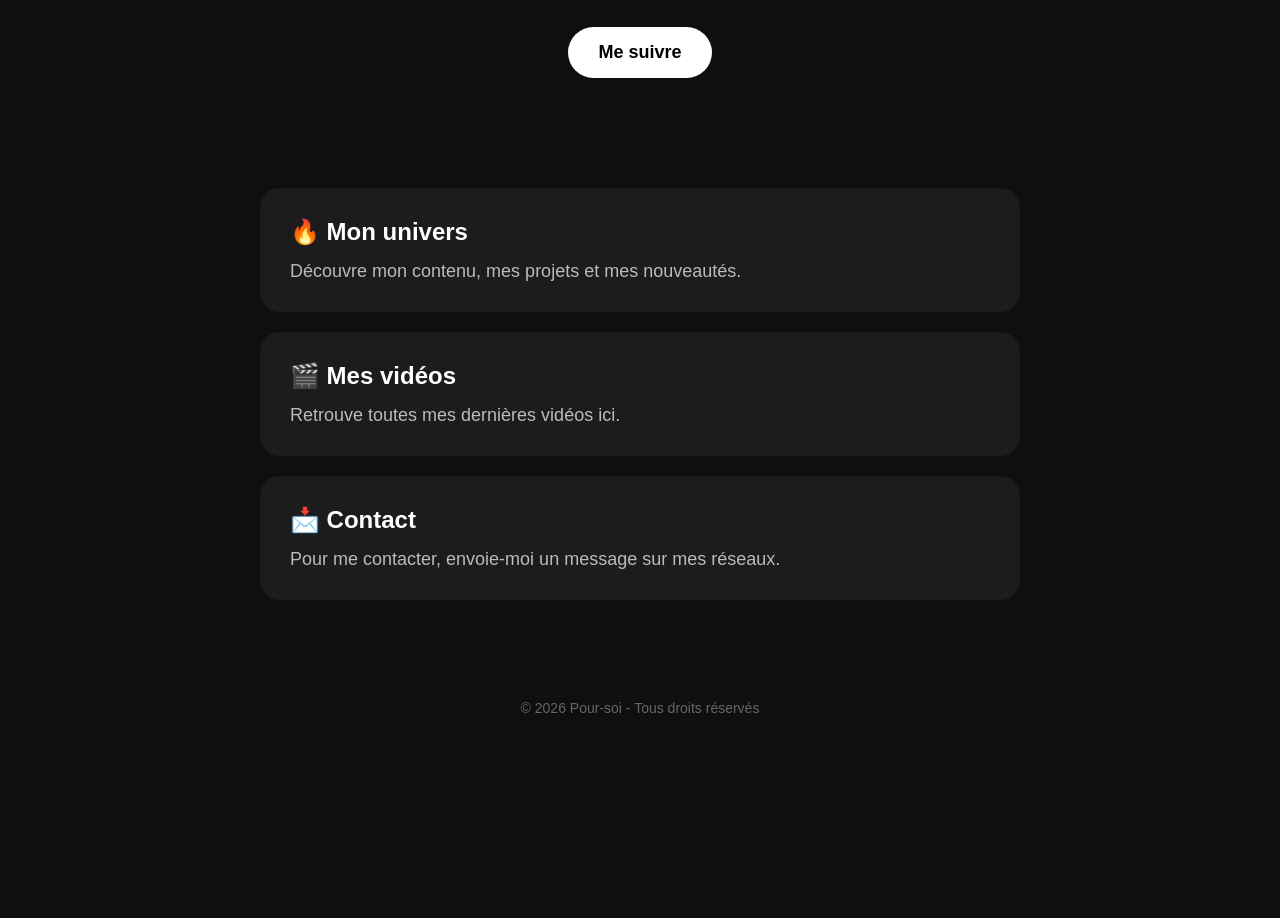
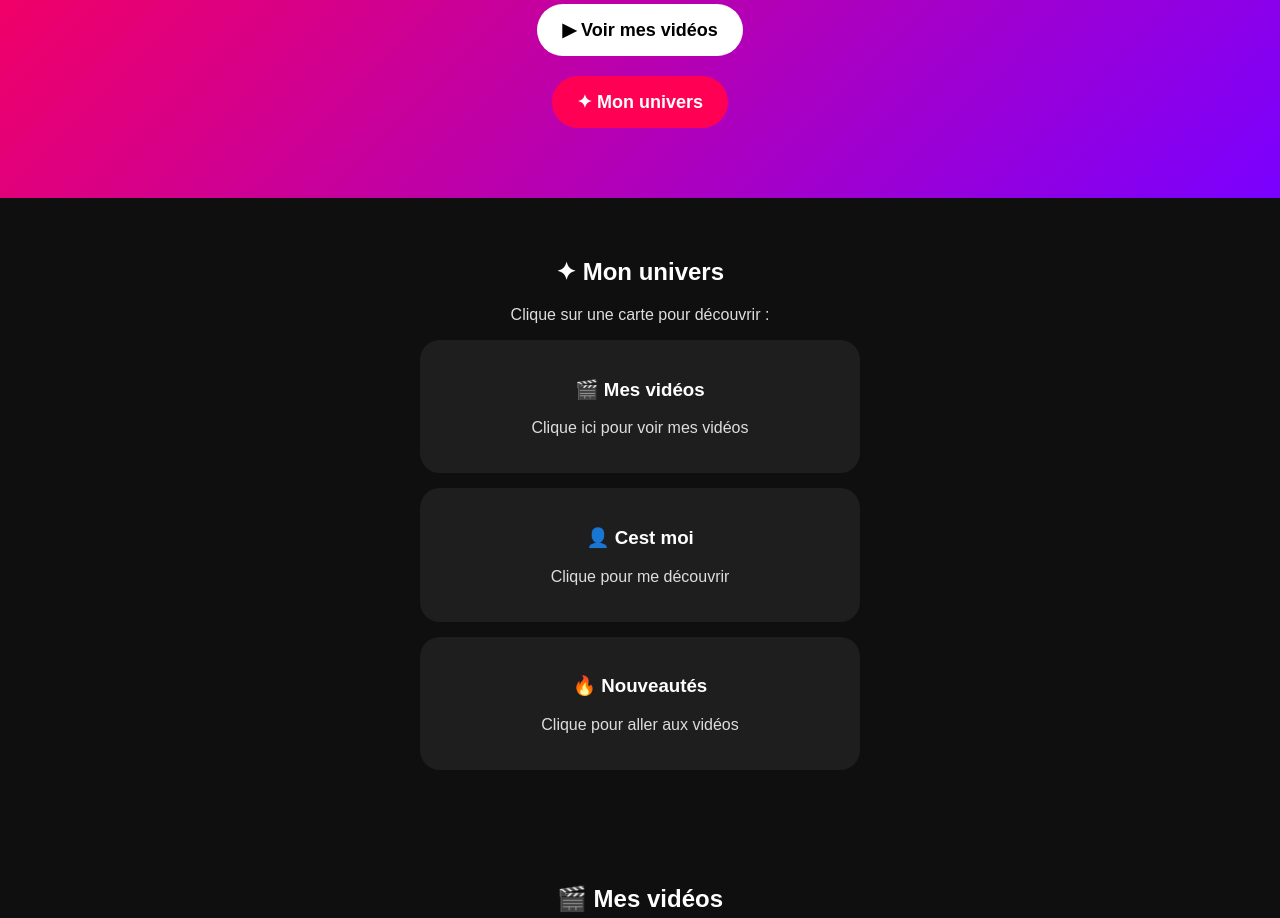
Before and after one commit to jaysyn827/Pour-soi, a plain HTML site: page index.html in a window 1280 px wide. Shown: the part 174-1092 px from the top of the page. Before the commit the page ends 920 px from the top, so only its background shows below. Drawn offline with Linux system fonts and the light colour scheme.

Commit message:
Revise title and improve layout and content
Updated the title and enhanced the layout and styling of the webpage. Added new sections for videos and contact information.

```diff
--- a/index.html
+++ b/index.html
@@ -3,41 +3,75 @@
 <head>
 <meta charset="UTF-8">
 <meta name="viewport" content="width=device-width, initial-scale=1.0">
-<title>Pour-soi</title>
+<title>POUR-SOI - Jaysyn</title>
 <style>
-* { margin:0; padding:0; box-sizing:border-box; font-family: Arial, sans-serif; }
-body { background:#0f0f0f; color:white; text-align:center; }
-header { padding:80px 20px 40px; }
-h1 { font-size:48px; letter-spacing:2px; }
-p { color:#aaa; font-size:18px; margin-top:15px; }
-.btn { display:inline-block; margin-top:30px; background:white; color:black; padding:15px 30px; border-radius:50px; text-decoration:none; font-weight:bold; font-size:18px; }
-section { padding:50px 20px; max-width:800px; margin:auto; }
-.card { background:#1c1c1c; padding:30px; border-radius:20px; margin:20px 0; text-align:left; }
-.card h2 { margin-bottom:10px; }
-.card p { color:#bbb; }
-footer { padding:30px; color:#666; font-size:14px; }
+body{margin:0;font-family:Arial,sans-serif;background:#0f0f0f;color:white;text-align:center}
+header{padding:60px 20px;background:linear-gradient(135deg,#ff0055,#7a00ff)}
+h1{font-size:50px;margin:0;letter-spacing:3px}
+p{color:#ddd}
+.btn{display:inline-block;background:white;color:black;padding:15px 25px;margin:10px;border-radius:30px;font-weight:bold;text-decoration:none;font-size:18px}
+.btn2{background:#ff0055;color:white}
+section{padding:40px 20px}
+.card{background:#1e1e1e;margin:15px auto;padding:20px;border-radius:20px;max-width:400px;cursor:pointer}
+.card:active{transform:scale(0.97)}
+video{width:100%;border-radius:15px}
 </style>
 </head>
 <body>
+
 <header>
 <h1>POUR-SOI</h1>
-<p>Bienvenue sur mon site officiel.</p>
-<a class="btn" href="#">Me suivre</a>
+<p>Bienvenue sur mon site officiel - Jaysyn</p>
+<a class="btn" href="#videos">▶ Voir mes vidéos</a><br>
+<a class="btn btn2" href="#univers">✦ Mon univers</a>
 </header>
-<section>
-<div class="card">
-<h2>🔥 Mon univers</h2>
-<p>Découvre mon contenu, mes projets et mes nouveautés.</p>
+
+<section id="univers">
+<h2>✦ Mon univers</h2>
+<p>Clique sur une carte pour découvrir :</p>
+
+<div class="card" onclick="alert('Bienvenue dans mon univers Jaysyn ! Bientôt plein de vidéos ici 🔥')">
+<h3>🎬 Mes vidéos</h3>
+<p>Clique ici pour voir mes vidéos</p>
 </div>
-<div class="card">
-<h2>🎬 Mes vidéos</h2>
-<p>Retrouve toutes mes dernières vidéos ici.</p>
+
+<div class="card" onclick="alert('Cest moi Jaysyn ! Merci dêtre là ❤️')">
+<h3>👤 Cest moi</h3>
+<p>Clique pour me découvrir</p>
 </div>
-<div class="card">
-<h2>📩 Contact</h2>
-<p>Pour me contacter, envoie-moi un message sur mes réseaux.</p>
+
+<div class="card" onclick="document.getElementById('videos').scrollIntoView({behavior:'smooth'})">
+<h3>🔥 Nouveautés</h3>
+<p>Clique pour aller aux vidéos</p>
 </div>
 </section>
-<footer>© 2026 Pour-soi - Tous droits réservés</footer>
+
+<section id="videos">
+<h2>🎬 Mes vidéos</h2>
+<p>Mes premières vidéos arrivent bientôt !</p>
+
+<div class="card">
+<video controls poster="https://via.placeholder.com/400x220/FF0055/FFFFFF?text=POUR-SOI">
+<source src="https://www.w3schools.com/html/mov_bbb.mp4" type="video/mp4">
+</video>
+<h3>Vidéo 1 - Bientôt</h3>
+<p>Clique sur ▶ pour tester la vidéo</p>
+<button class="btn btn2" onclick="alert('Ta vraie vidéo sera ici bientôt Jaysyn !')">❤️ J’aime</button>
+</div>
+
+<div class="card" onclick="alert('Nouvelle vidéo bientôt... Reste branché !')">
+<h3>🎥 Vidéo 2 - Bientôt</h3>
+<p>Clique pour découvrir</p>
+</div>
+</section>
+
+<section id="contact">
+<h2>📩 Contact</h2>
+<p>Tu veux me parler ?</p>
+<a class="btn" href="mailto:jaysyn@gmail.com">Envoyer un mail</a>
+</section>
+
+<p style="padding:20px;color:#888">© 2026 POUR-SOI - Jaysyn</p>
+
 </body>
 </html>
```
